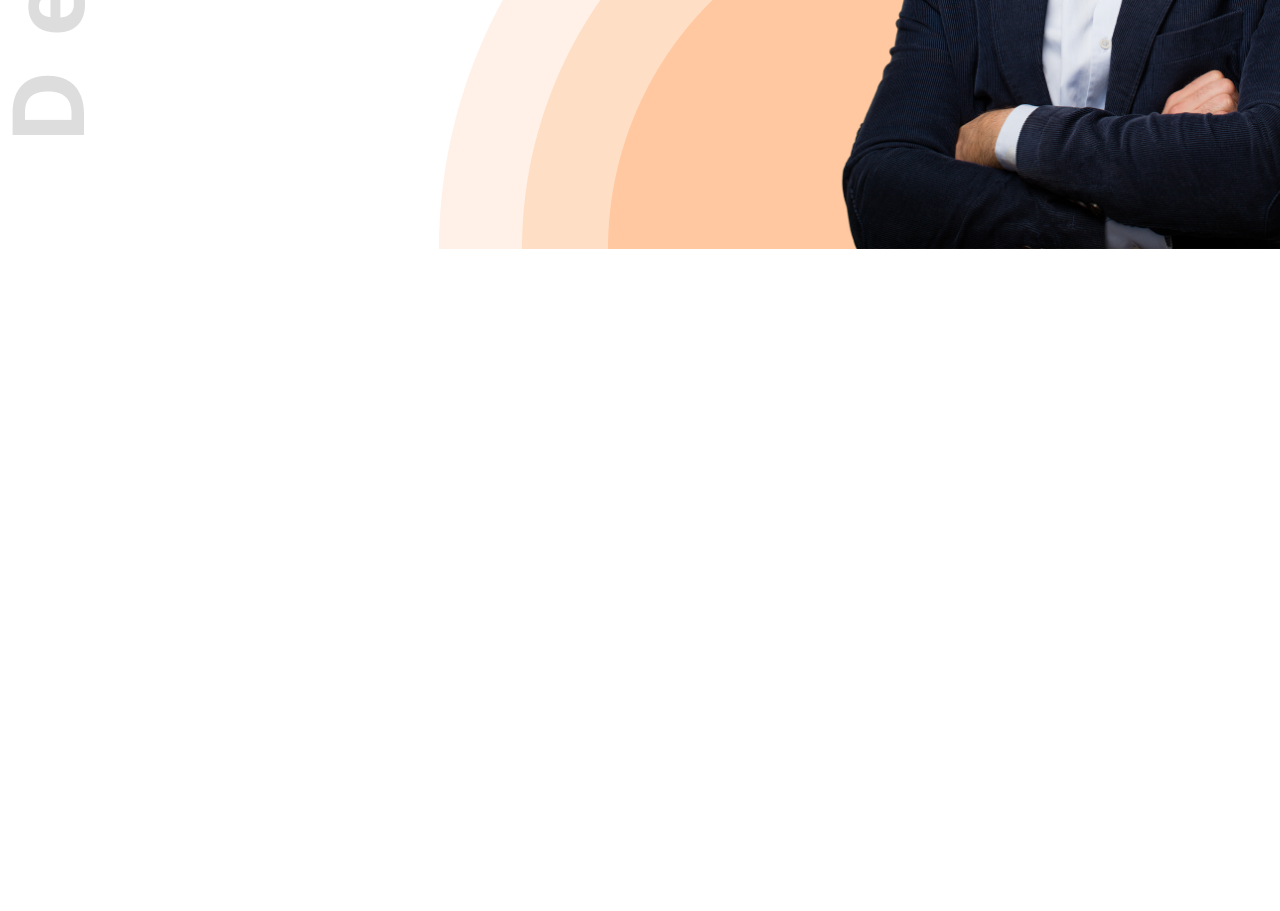
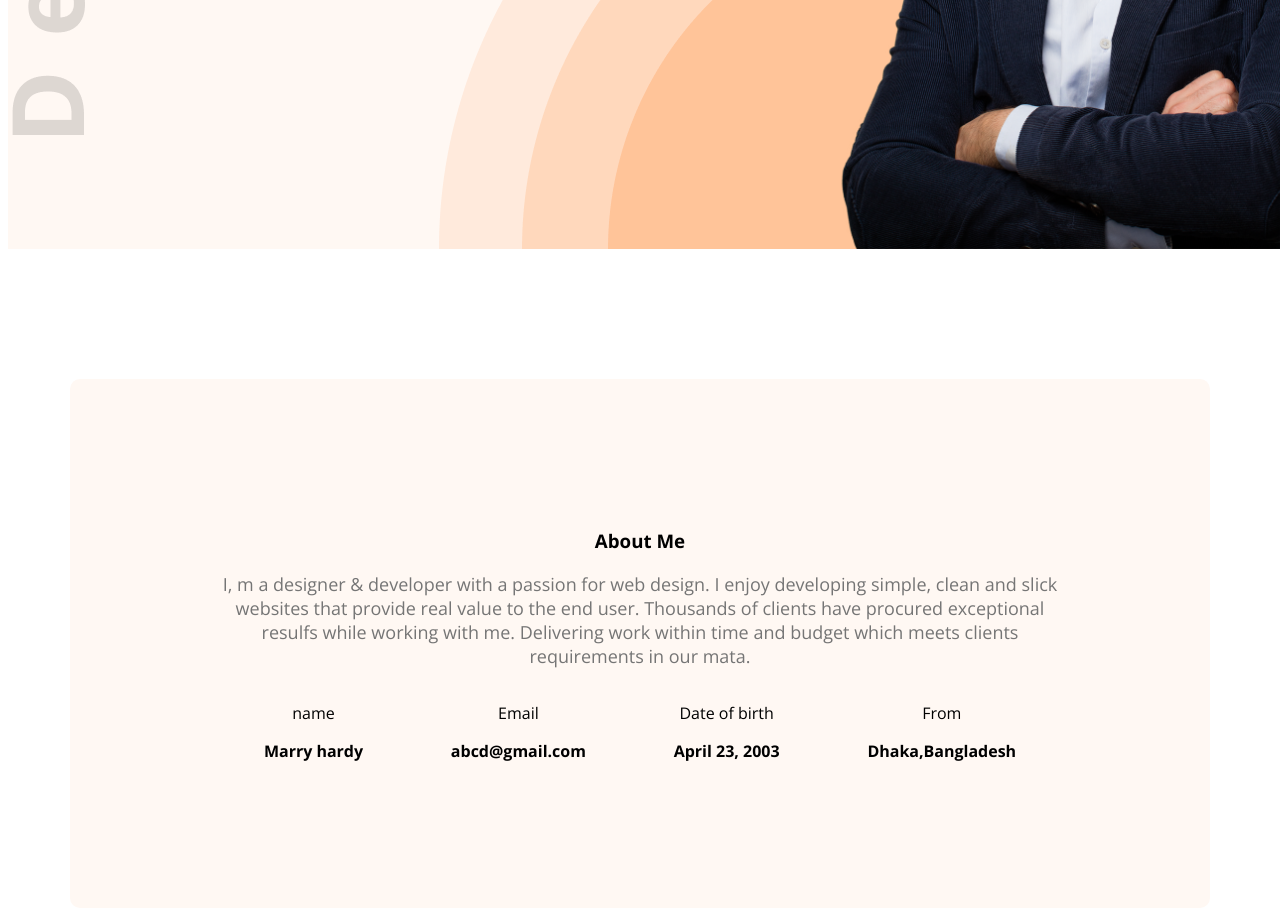
Before and after one commit to sirajulislam16/web_dev_portfolio, a plain HTML site: page index.html in a window 1280 px wide. Shown: the part 636-1547 px from the top of the page. Before the commit the page ends 893 px from the top, so only its background shows below. Drawn offline with nearby package versions, Linux system fonts and the light colour scheme.

Commit message:
added the about section

```diff
--- a/index.html
+++ b/index.html
@@ -10,7 +10,7 @@
     <link rel="stylesheet" href="styles/portfolio.css">
 </head>
 <body class="open-sans-normal">
-    <header class="header">
+    <header class="header secondary-bg">
         <nav>
             <h3 class="nav-title">Ma<span class="text-primary">r</span>y</h3>
             <ul>
@@ -31,7 +31,31 @@
         </div>
     </header>
     <main>
-
+        <section class="about secondary-bg">
+            <h3 class="section-titlle">About Me </h3>
+            <p class="section-description">
+              I, m a designer & developer with a passion for web design. I enjoy developing simple, clean and slick websites that provide real value to the end user. Thousands of clients have procured exceptional resulfs while working with me. Delivering work within time and budget which meets clients requirements in our mata.
+            </p>
+            <div class="about-items">
+                <!-- .about-item*4>p.item-title+p.item-description -->
+                 <div class="about-item">
+                    <p class="item-title">name</p>
+                    <p class="item-description">Marry hardy </p>
+                 </div>
+                 <div class="about-item">
+                    <p class="item-title">Email</p>
+                    <p class="item-description">abcd@gmail.com</p>
+                 </div>
+                 <div class="about-item">
+                    <p class="item-title">Date of birth</p>
+                    <p class="item-description">April 23, 2003</p>
+                 </div>
+                 <div class="about-item">
+                    <p class="item-title">From</p>
+                    <p class="item-description">Dhaka,Bangladesh</p>
+                 </div>
+            </div>
+        </section>
     </main>
     <footer>
 
--- a/styles/portfolio.css
+++ b/styles/portfolio.css
@@ -24,6 +24,9 @@
     padding: 18px 35px;
     border-radius: 5px;
     border: none;
+}
+.secondary-bg{
+    background-color: #fff8f3;
 }
 
 /* header */
@@ -74,6 +77,8 @@ nav ul li{
  .banner_title{
     font-weight: bold;
     font-size: 85px;
+    top: 363px;
+    left: 230px;
  }
  .banner-profile-pic{
     width: 580px;
@@ -92,3 +97,34 @@ nav ul li{
     width: 585px;
     margin-top: 20px;
  }
+
+ /* main-style */
+ main{
+    max-width: 1140px;
+    margin: 0 auto;
+ }
+ /* section-style */
+
+ .section-title{
+    font-size: 35px;
+    font-weight: bold;
+    color:#181818 ;
+ }
+ .section-description{
+    font-size: 18px;
+    color: #757575;
+ }
+/* about styles */
+.about{
+    border-radius: 10px;
+    padding: 130px 150px;
+    text-align: center;
+    margin-top: 130px ;
+}
+.about-items{
+    display: flex;
+    justify-content: space-around;
+}
+.item-description{
+    font-weight: bold;
+}
```
